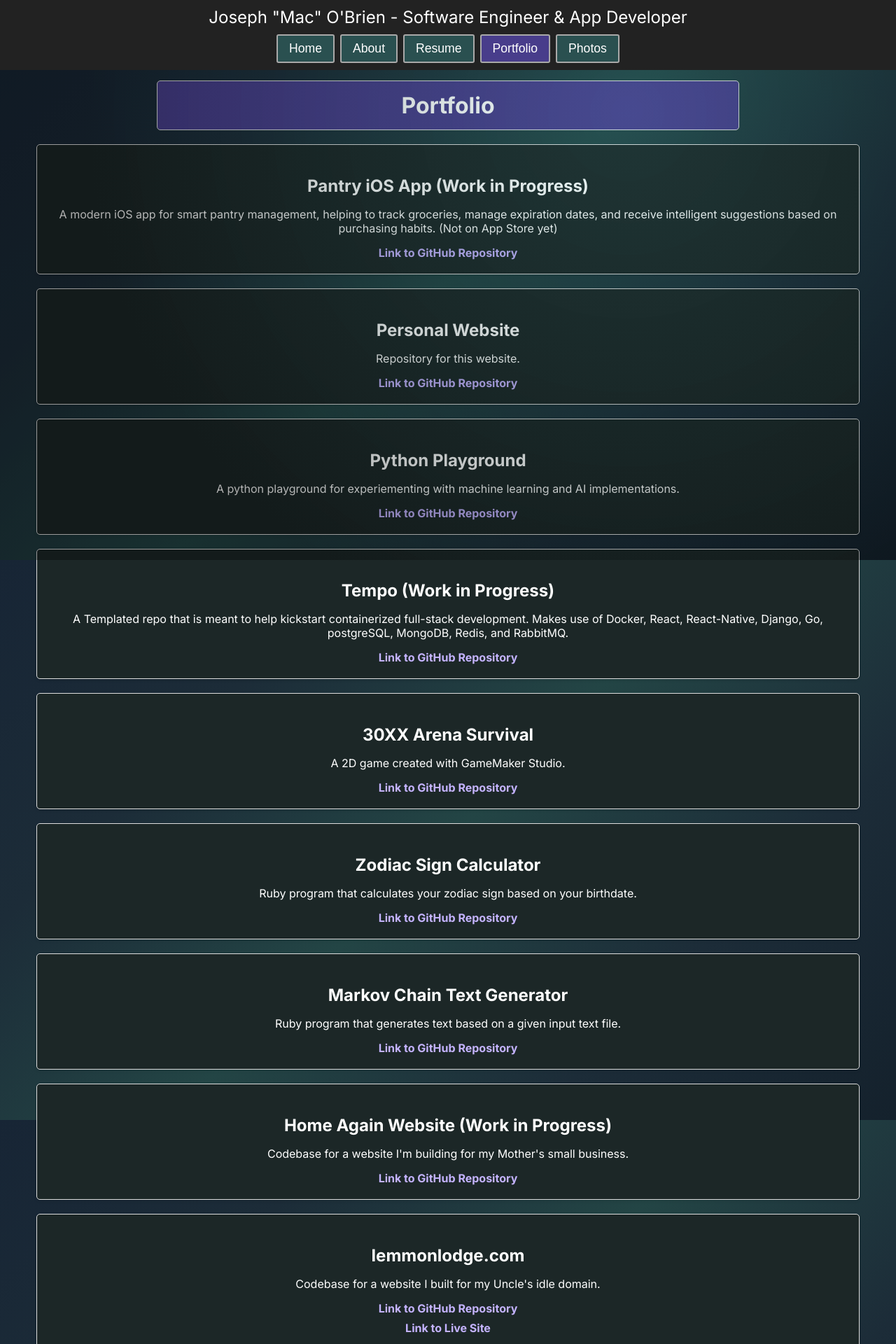
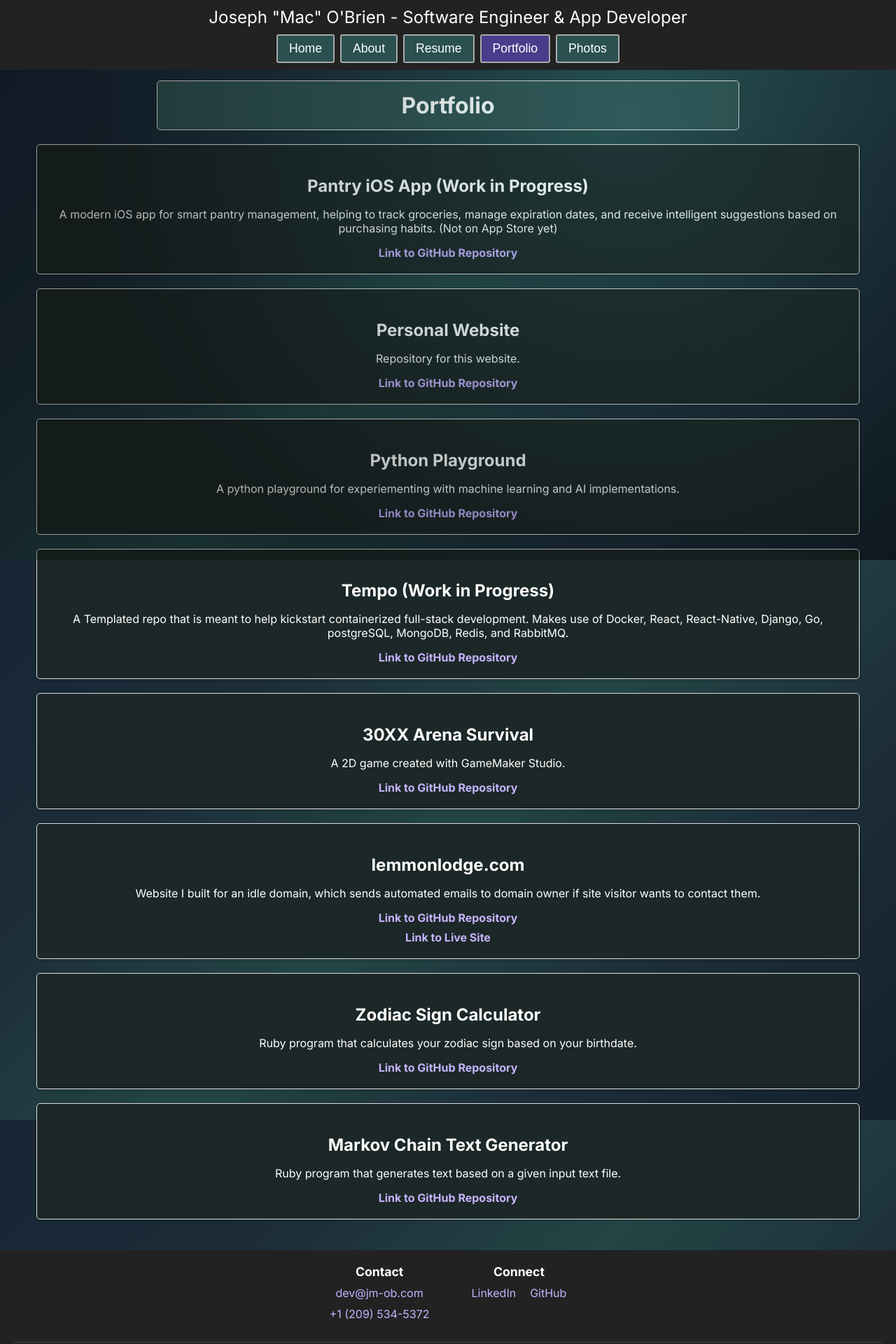
Before and after one commit to jobrien127/personal-site, a React (Create React App) app: page /portfolio in a window 1280 px wide. Shown: the top 1920 px of the page at 70% size. Built offline with nearby package versions, Linux system fonts and the light colour scheme.

Commit message:
feat: update porfolio section

```diff
--- a/src/pages/Portfolio.tsx
+++ b/src/pages/Portfolio.tsx
@@ -46,31 +46,25 @@ const projects: Project[] = [
   },
   {
     id: 6,
+    title: 'lemmonlodge.com',
+    description:
+      'Website I built for an idle domain, which sends automated emails to domain owner if site visitor wants to contact them.',
+    link: 'https://github.com/jobrien127/lemmon-lodge',
+    sitelink: 'https://www.lemmonlodge.com',
+  },
+  {
+    id: 7,
     title: 'Zodiac Sign Calculator',
     description:
       'Ruby program that calculates your zodiac sign based on your birthdate.',
     link: 'https://github.com/jobrien127/zodiac-sign-calculator',
   },
   {
-    id: 7,
+    id: 8,
     title: 'Markov Chain Text Generator',
     description:
       'Ruby program that generates text based on a given input text file.',
     link: 'https://github.com/jobrien127/markov-text-generator',
-  },
-  {
-    id: 8,
-    title: 'Home Again Website (Work in Progress)',
-    description:
-      "Codebase for a website I'm building for my Mother's small business.",
-    link: 'https://github.com/jobrien127/home-again',
-  },
-  {
-    id: 9,
-    title: 'lemmonlodge.com',
-    description: "Codebase for a website I built for my Uncle's idle domain.",
-    link: 'https://github.com/jobrien127/lemmon-lodge',
-    sitelink: 'https://www.lemmonlodge.com',
   },
 ];
 
--- a/src/styles/GlobalStyles.ts
+++ b/src/styles/GlobalStyles.ts
@@ -25,7 +25,7 @@ const GlobalStyles = createGlobalStyle`
     color: #ffffff;
     border: 1px solid #ddd;
     border-radius: 5px;
-    background-color: #483d8b;
+    background-color: darkslategray;
     text-align: center;
     font-size: 2rem;
     margin: 0 auto 20px;
```
